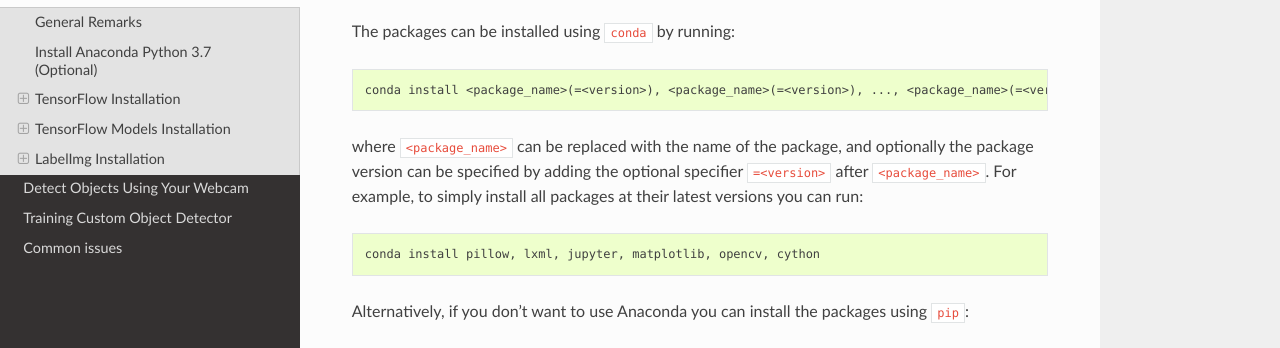
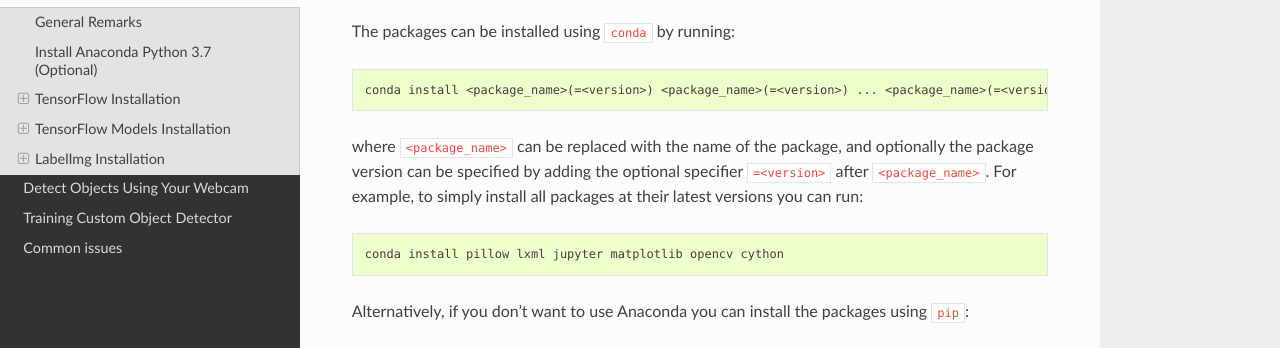
Before and after one commit to sglvladi/TensorFlowObjectDetectionTutorial, a Sphinx documentation site: the page built from docs/source/install.rst, in a window 1280 px wide and 900 px high, scrolled down 6583 px. Shown: the part 177-525 px from the top of the window. Built offline with Sphinx 7.4.7 and the Read the Docs theme 2.0.0, drawn with Linux system fonts in a browser that asks for light colours.

```diff
--- a/docs/source/install.rst
+++ b/docs/source/install.rst
@@ -318,13 +318,13 @@ The packages can be installed using ``conda`` by running:
 
 .. code-block:: posh
 
-    conda install <package_name>(=<version>), <package_name>(=<version>), ..., <package_name>(=<version>)
+    conda install <package_name>(=<version>) <package_name>(=<version>) ... <package_name>(=<version>)
 
 where ``<package_name>`` can be replaced with the name of the package, and optionally the package version can be specified by adding the optional specifier ``=<version>`` after ``<package_name>``. For example, to simply install all packages at their latest versions you can run:
 
 .. code-block:: posh
 
-    conda install pillow, lxml, jupyter, matplotlib, opencv, cython
+    conda install pillow lxml jupyter matplotlib opencv cython
 
 Alternatively, if you don't want to use Anaconda you can install the packages using ``pip``:
 
```
